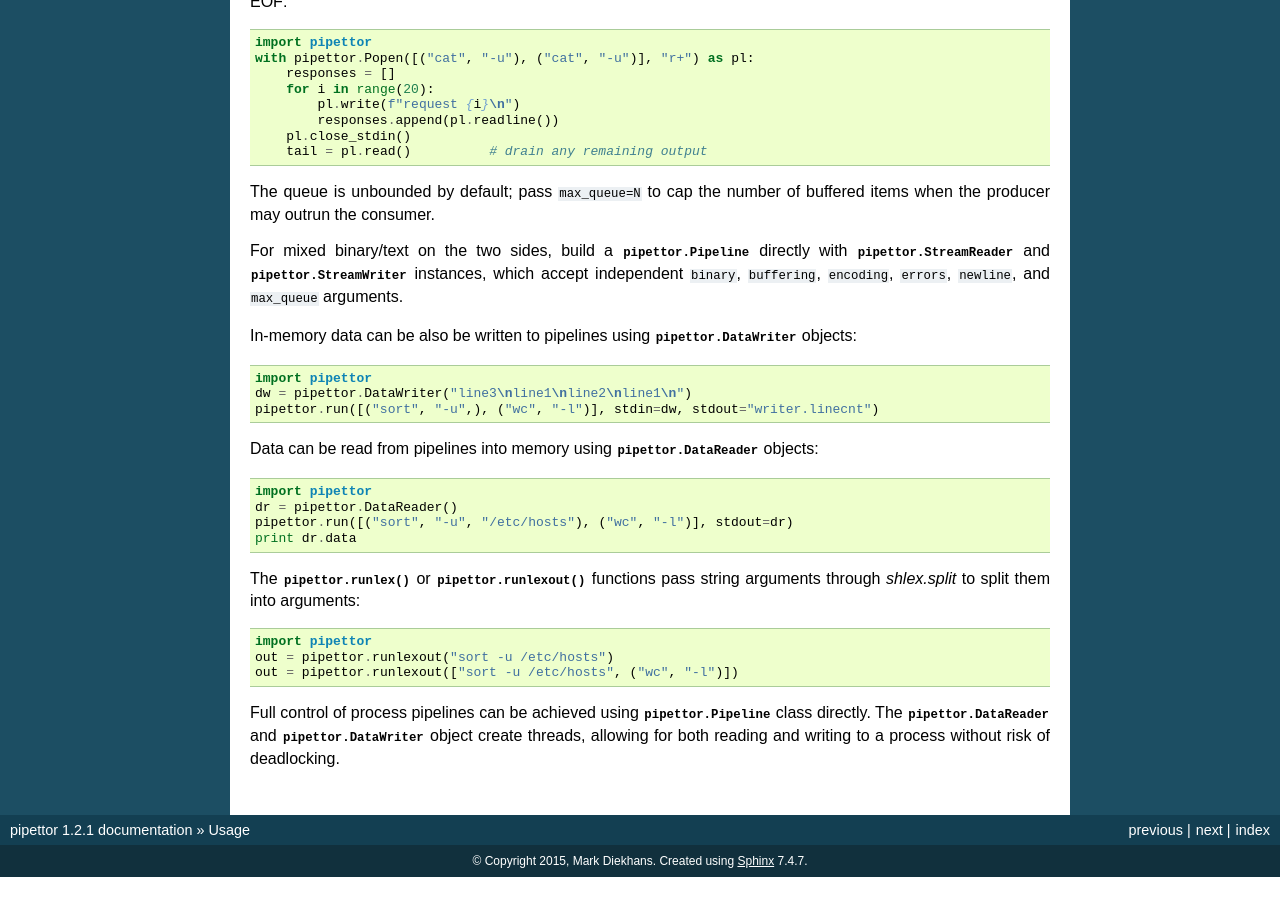
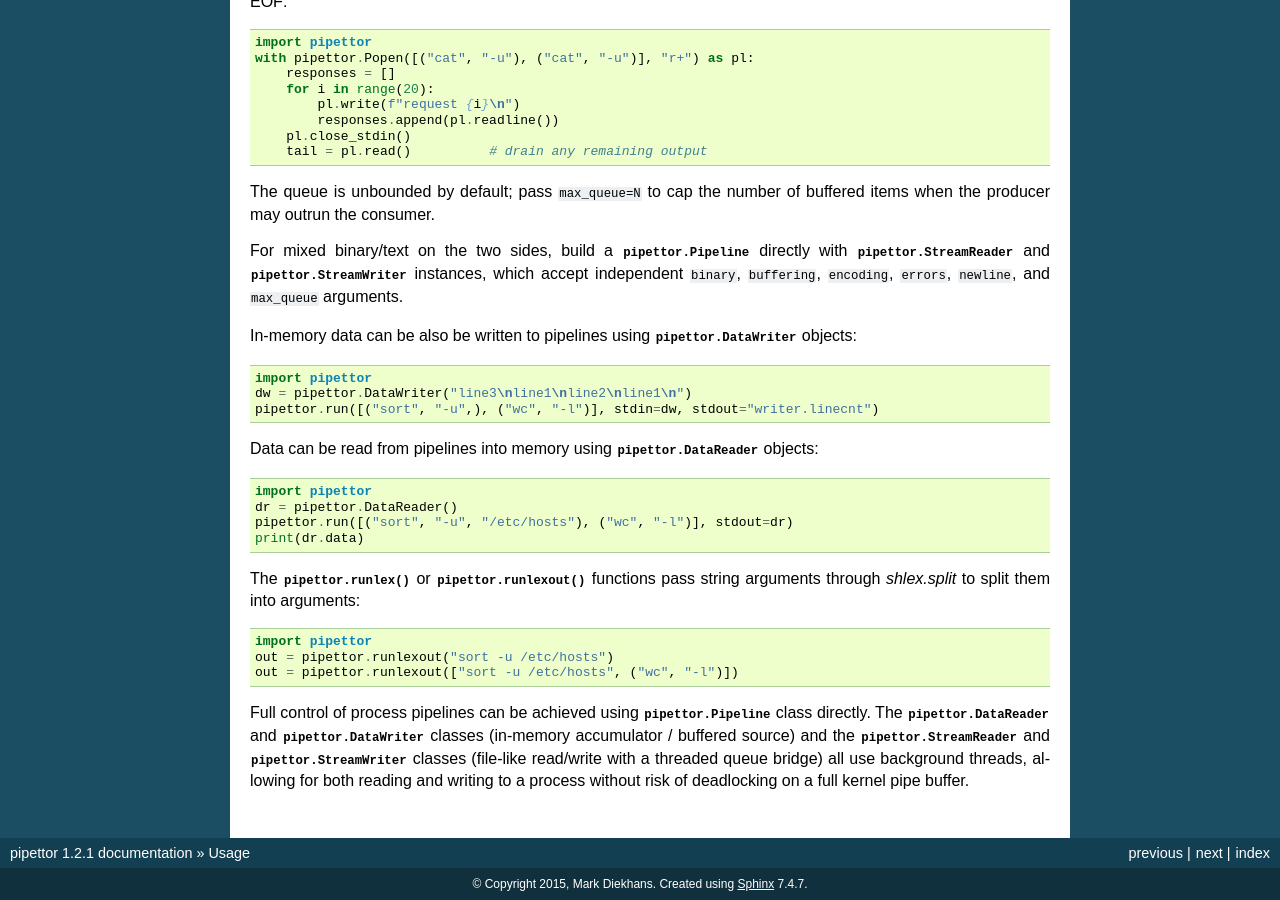
Before and after one commit to diekhans/pipettor, a Sphinx documentation site: the page built from docs/usage.rst, in a window 1280 px wide and 900 px high, scrolled down 744 px. Built offline with Sphinx 7.4.7, drawn with Linux system fonts in a browser that asks for light colours; the version number is read from the project's files by our own code; before the commit the page ends 1621 px from its top, so only the background shows below that.

Commit message:
documentation fixes

```diff
--- a/docs/usage.rst
+++ b/docs/usage.rst
@@ -77,7 +77,7 @@ Data can be read from pipelines into memory using :class:`pipettor.DataReader` o
     import pipettor
     dr = pipettor.DataReader()
     pipettor.run([("sort", "-u", "/etc/hosts"), ("wc", "-l")], stdout=dr)
-    print dr.data
+    print(dr.data)
 
 The :func:`pipettor.runlex` or :func:`pipettor.runlexout` functions pass string arguments
 through `shlex.split` to split them into arguments::
@@ -87,6 +87,9 @@ through `shlex.split` to split them into arguments::
     out = pipettor.runlexout(["sort -u /etc/hosts", ("wc", "-l")])
 
 Full control of process pipelines can be achieved using :class:`pipettor.Pipeline`
-class directly.  The  :class:`pipettor.DataReader` and :class:`pipettor.DataWriter`
-object create threads, allowing for both reading and writing to a process without
-risk of deadlocking.
+class directly.  The :class:`pipettor.DataReader` and :class:`pipettor.DataWriter`
+classes (in-memory accumulator / buffered source) and the
+:class:`pipettor.StreamReader` and :class:`pipettor.StreamWriter` classes
+(file-like read/write with a threaded queue bridge) all use background threads,
+allowing for both reading and writing to a process without risk of deadlocking
+on a full kernel pipe buffer.
```
Also changed, not shown: docs/library.rst (+12 -0 lines), 1 other file.
